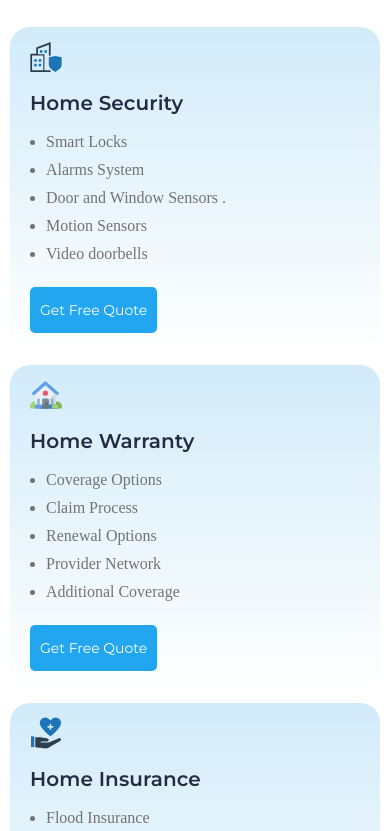
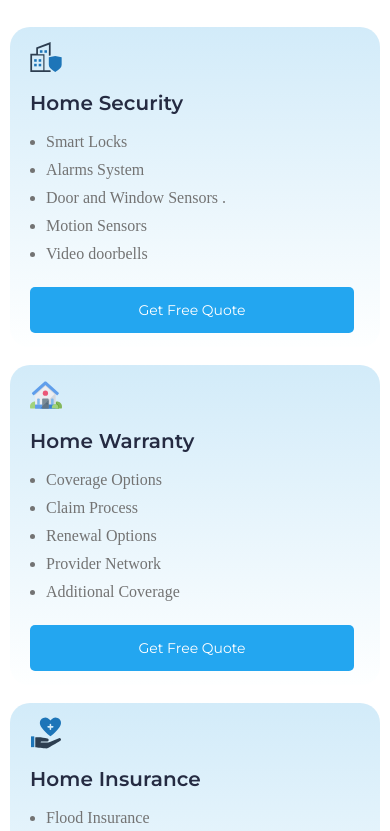
Before and after one commit to Hamza804-latif/EQ-Quotes.github.io, a plain HTML site: page index.html in a window 390 px wide. Shown: the part 2971-3802 px from the top of the page. Drawn offline with nearby package versions, Linux system fonts and the light colour scheme.

Commit message:
in progress

```diff
--- a/styles/index.css
+++ b/styles/index.css
@@ -744,6 +744,10 @@ footer .content .data .para {
   footer .content {
     width: 100%;
   }
+
+  .servicesBtns button {
+    width: 100%;
+  }
 }
 
 @media (max-width: 768px) {
@@ -855,6 +859,12 @@ footer .content .data .para {
     -webkit-gap: 8px;
   }
 
+  .servicesBtns button {
+    width: initial;
+  }
+
+
+
   footer .content {
     grid-template-columns: repeat(1, 1fr);
     gap: 30px;
@@ -955,6 +965,10 @@ footer .content .data .para {
     gap: 8px;
     -webkit-gap: 8px;
   }
+
+  .servicesBtns button {
+    width: 100%;
+  }
 }
 
 /* @media (max-width: 320px) {
```
